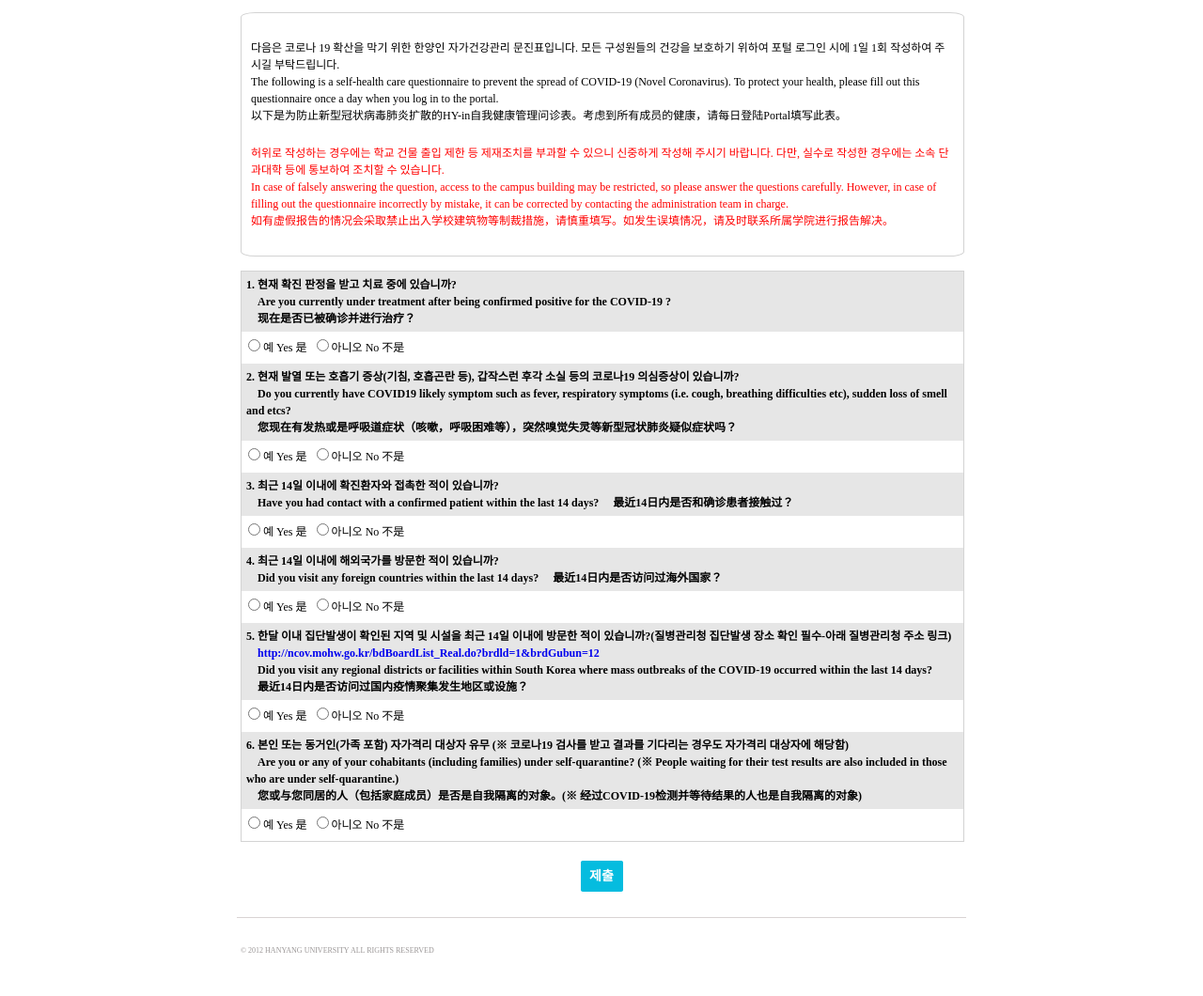
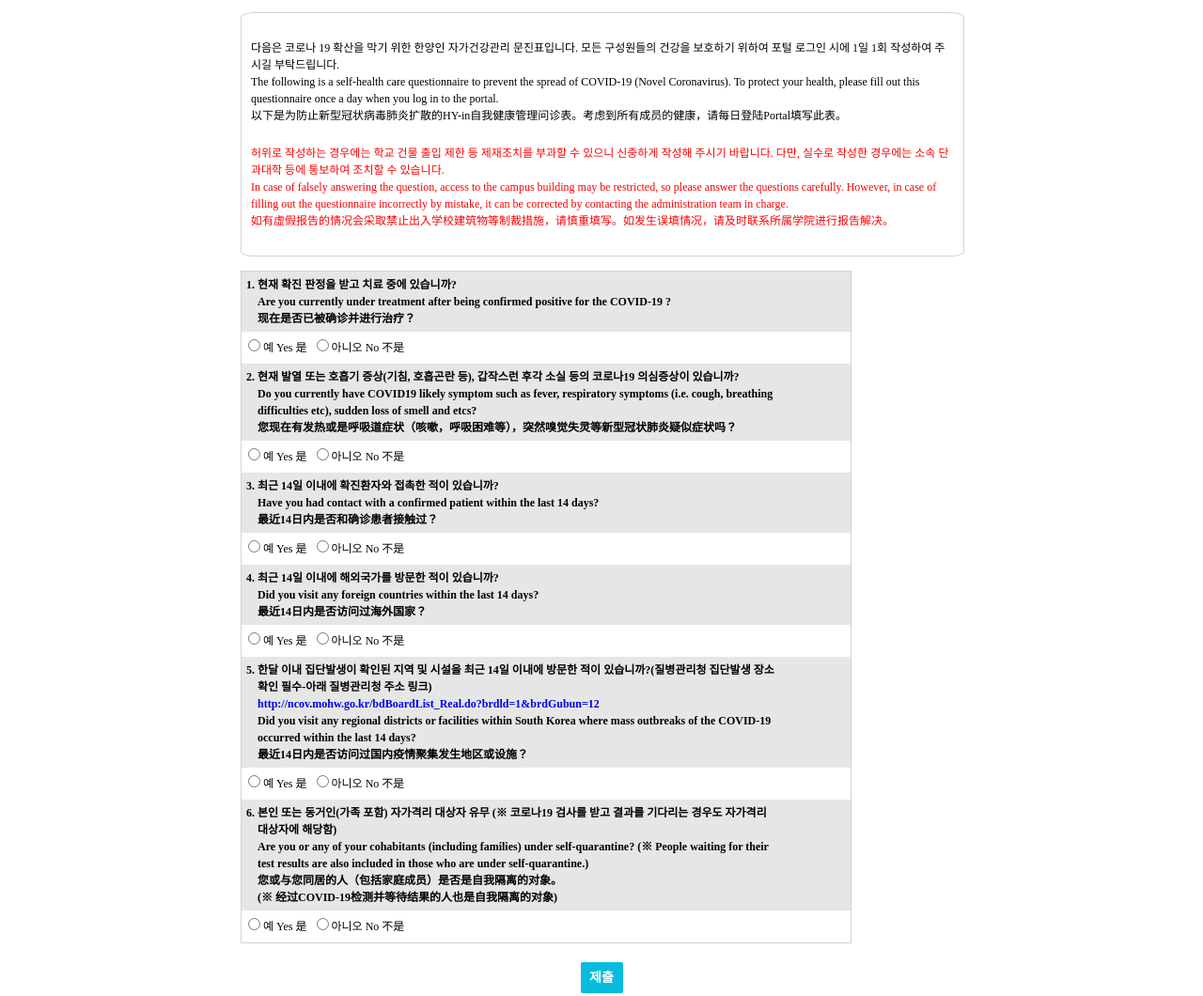
Before and after one commit to gitul0515/Clone_Coding, a plain HTML site: page 1_코로나-19 자가체크 설문 페이지/index.html in a window 1280 px wide. Shown: the part 112-1172 px from the top of the page at 94% size. Drawn offline with nearby package versions, Linux system fonts and the light colour scheme.

Commit message:
.contents_questionnaire>div>p 수정

```diff
--- a/1_코로나-19 자가체크 설문 페이지/index.css
+++ b/1_코로나-19 자가체크 설문 페이지/index.css
@@ -43,7 +43,7 @@ body {
     display: inline-block;
     border: 1px #d3d3d3 solid;
     margin-top: 15px;
-    width: 60%;
+    width: 647.5px;
     height: auto;
     position: relative;
     left: 20%;
@@ -88,10 +88,13 @@ input[type="submit"]:hover {
 }
 .footer {
     border-top: 1.25px #d9d3d3 solid;
-    width: 60%;
+    width: 647.5px;
     height: 37px;
     margin: 27px auto;
     font-size: 8px;
     color: #9b9797;
     padding: 30px 4px 10px;
 }
+.contents_questionnaire>div>p {
+    white-space: pre;
+}
--- a/1_코로나-19 자가체크 설문 페이지/index.html
+++ b/1_코로나-19 자가체크 설문 페이지/index.html
@@ -41,67 +41,61 @@
             <form action="#" method="post">
                 <div class="contents_questionnaire" >
                     <div class="questionnaire_01">
-                        <p>
-                            1. 현재 확진 판정을 받고 치료 중에 있습니까?<br>
-                            &nbsp&nbsp&nbsp Are you currently under treatment after being confirmed positive for the COVID-19 ?<br>
-                            &nbsp&nbsp&nbsp 现在是否已被确诊并进行治疗？
-                        </p>
+                        <p>1. 현재 확진 판정을 받고 치료 중에 있습니까?
+<!--                     -->    Are you currently under treatment after being confirmed positive for the COVID-19 ?
+<!--                     -->    现在是否已被确诊并进行治疗？</p>
                         <div class="questionnaire_radio">
                             <input type="radio" value="yes" name="Q1"><span> 예 Yes 是</span>
                             <input type="radio" value="yes" name="Q1"><span> 아니오 No 不是</span>
                         </div>
                     </div>
                     <div class="questionnaire_02">
-                        <p>
-                            2. 현재 발열 또는 호흡기 증상(기침, 호흡곤란 등), 갑작스런 후각 소실 등의 코로나19 의심증상이 있습니까?<br>
-                            &nbsp&nbsp&nbsp Do you currently have COVID19 likely symptom such as fever, respiratory symptoms (i.e. cough, breathing difficulties etc), sudden loss of smell and etcs?<br>
-                            &nbsp&nbsp&nbsp 您现在有发热或是呼吸道症状（咳嗽，呼吸困难等），突然嗅觉失灵等新型冠状肺炎疑似症状吗？
-                        </p>
+                        <p>2. 현재 발열 또는 호흡기 증상(기침, 호흡곤란 등), 갑작스런 후각 소실 등의 코로나19 의심증상이 있습니까?
+<!--                     -->    Do you currently have COVID19 likely symptom such as fever, respiratory symptoms (i.e. cough, breathing
+<!--                     -->    difficulties etc), sudden loss of smell and etcs?
+<!--                     -->    您现在有发热或是呼吸道症状（咳嗽，呼吸困难等），突然嗅觉失灵等新型冠状肺炎疑似症状吗？</p>
                         <div class="questionnaire_radio">
                             <input type="radio" value="yes" name="Q2"><span> 예 Yes 是</span>
                             <input type="radio" value="yes" name="Q2"><span> 아니오 No 不是</span>
                         </div>
                     </div>
                     <div class="questionnaire_03">
-                        <p>
-                            3. 최근 14일 이내에 확진환자와 접촉한 적이 있습니까?<br>
-                            &nbsp&nbsp&nbsp Have you had contact with a confirmed patient within the last 14 days?
-                            &nbsp&nbsp&nbsp 最近14日内是否和确诊患者接触过？
-                        </p>
+                        <p>3. 최근 14일 이내에 확진환자와 접촉한 적이 있습니까?
+<!--                     -->    Have you had contact with a confirmed patient within the last 14 days?
+<!--                     -->    最近14日内是否和确诊患者接触过？</p>
                         <div class="questionnaire_radio">
                             <input type="radio" value="yes" name="Q3"><span> 예 Yes 是</span>
                             <input type="radio" value="yes" name="Q3"><span> 아니오 No 不是</span>
                         </div>
                     </div>
                     <div class="questionnaire_04">
-                        <p>
-                            4. 최근 14일 이내에 해외국가를 방문한 적이 있습니까?<br>
-                            &nbsp&nbsp&nbsp Did you visit any foreign countries within the last 14 days?
-                            &nbsp&nbsp&nbsp 最近14日内是否访问过海外国家？
-                        </p>
+                        <p>4. 최근 14일 이내에 해외국가를 방문한 적이 있습니까?
+<!--                     -->    Did you visit any foreign countries within the last 14 days?
+<!--                     -->    最近14日内是否访问过海外国家？</p>
                         <div class="questionnaire_radio">
                             <input type="radio" value="yes" name="Q4"><span> 예 Yes 是</span>
                             <input type="radio" value="yes" name="Q4"><span> 아니오 No 不是</span>
                         </div>
                     </div>
                     <div class="questionnaire_05">
-                        <p>
-                            5. 한달 이내 집단발생이 확인된 지역 및 시설을 최근 14일 이내에 방문한 적이 있습니까?(질병관리청 집단발생 장소 확인 필수-아래 질병관리청 주소 링크)<br>
-                            &nbsp&nbsp&nbsp <a href="http://ncov.mohw.go.kr/bdBoardList_Real.do?brdld=1&brdGubun=12">http://ncov.mohw.go.kr/bdBoardList_Real.do?brdld=1&brdGubun=12</a><br>
-                            &nbsp&nbsp&nbsp Did you visit any regional districts or facilities within South Korea where mass outbreaks of the COVID-19 occurred within the last 14 days?<br>
-                            &nbsp&nbsp&nbsp 最近14日内是否访问过国内疫情聚集发生地区或设施？
-                        </p>
+                        <p>5. 한달 이내 집단발생이 확인된 지역 및 시설을 최근 14일 이내에 방문한 적이 있습니까?(질병관리청 집단발생 장소
+<!--                     -->    확인 필수-아래 질병관리청 주소 링크)
+<!--                     -->    <a href="http://ncov.mohw.go.kr/bdBoardList_Real.do?brdld=1&brdGubun=12">http://ncov.mohw.go.kr/bdBoardList_Real.do?brdld=1&brdGubun=12</a>
+<!--                     -->    Did you visit any regional districts or facilities within South Korea where mass outbreaks of the COVID-19
+<!--                     -->    occurred within the last 14 days?
+<!--                     -->    最近14日内是否访问过国内疫情聚集发生地区或设施？</p>
                         <div class="questionnaire_radio">
                             <input type="radio" value="yes" name="Q5"><span> 예 Yes 是</span>
                             <input type="radio" value="yes" name="Q5"><span> 아니오 No 不是</span>
                         </div>
                     </div>
                     <div class="questionnaire_06">
-                        <p>
-                            6. 본인 또는 동거인(가족 포함) 자가격리 대상자 유무 (※ 코로나19 검사를 받고 결과를 기다리는 경우도 자가격리 대상자에 해당함)<br>
-                            &nbsp&nbsp&nbsp Are you or any of your cohabitants (including families) under self-quarantine? (※ People waiting for their test results are also included in those who are under self-quarantine.)<br>
-                            &nbsp&nbsp&nbsp 您或与您同居的人（包括家庭成员）是否是自我隔离的对象。(※ 经过COVID-19检测并等待结果的人也是自我隔离的对象)
-                        </p>
+                        <p>6. 본인 또는 동거인(가족 포함) 자가격리 대상자 유무 (※ 코로나19 검사를 받고 결과를 기다리는 경우도 자가격리
+<!--                     -->    대상자에 해당함)
+<!--                     -->    Are you or any of your cohabitants (including families) under self-quarantine? (※ People waiting for their
+<!--                     -->    test results are also included in those who are under self-quarantine.)
+<!--                     -->    您或与您同居的人（包括家庭成员）是否是自我隔离的对象。
+<!--                     -->    (※ 经过COVID-19检测并等待结果的人也是自我隔离的对象)</p>
                         <div class="questionnaire_radio">
                             <input type="radio" value="yes" name="Q6"><span> 예 Yes 是</span>
                             <input type="radio" value="yes" name="Q6"><span> 아니오 No 不是</span>
```
